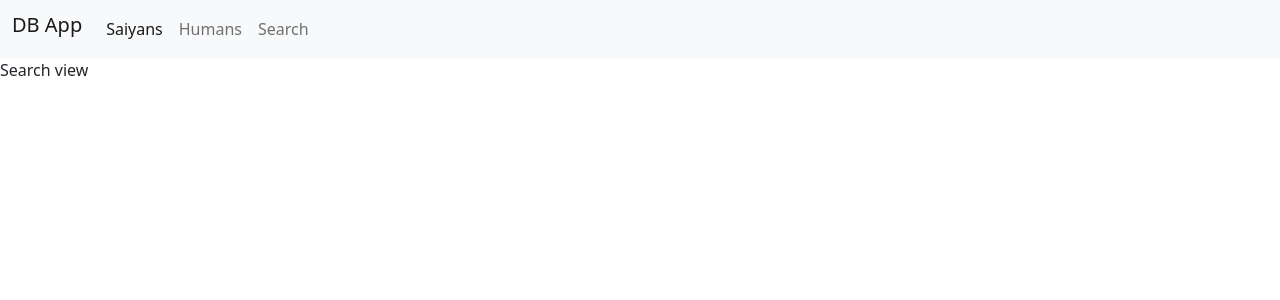
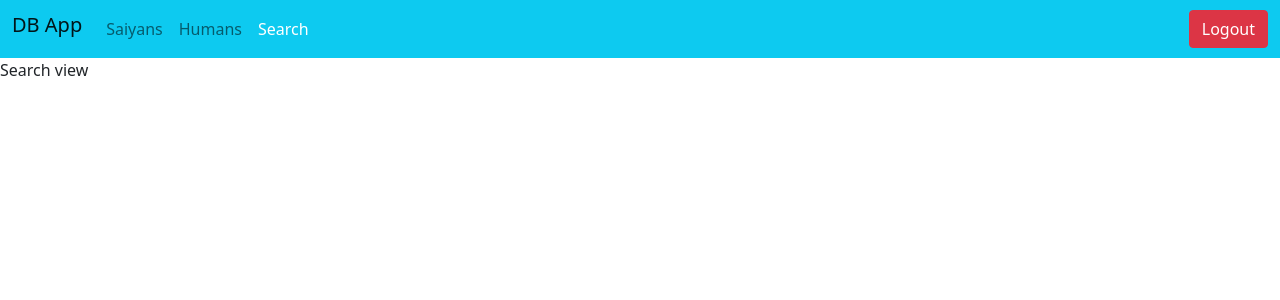
Before and after one commit to EdwardR0507/Dragon-ball-pwa, a React (Create React App) app: page /search in a window 1280 px wide. Shown: the top 300 px of the page. Built offline with nearby package versions, Linux system fonts and the light colour scheme.

Commit message:
feat: routes

```diff
--- a/src/components/NavBar.jsx
+++ b/src/components/NavBar.jsx
@@ -1,8 +1,14 @@
 import React from "react";
+import { NavLink, useHistory } from "react-router-dom";
+const NavBar = () => {
+  const history = useHistory();
 
-const NavBar = () => {
+  const handleLogout = () => {
+    history.replace("/");
+  };
+
   return (
-    <nav className="navbar navbar-expand-lg navbar-light bg-light">
+    <nav className="navbar navbar-expand-lg navbar-light bg-info">
       <div className="container-fluid">
         <h2 className="navbar-brand" href="#">
           DB App
@@ -19,23 +25,43 @@ const NavBar = () => {
           <span className="navbar-toggler-icon" />
         </button>
         <div className="collapse navbar-collapse" id="navbarNav">
-          <ul className="navbar-nav">
+          <ul className="navbar-nav me-auto mb-2 mb-lg-0">
             <li className="nav-item">
-              <a className="nav-link active" aria-current="page" href="#">
+              <NavLink
+                activeClassName="active text-white"
+                className="nav-link"
+                aria-current="page"
+                to="/saiyan"
+              >
                 Saiyans
-              </a>
+              </NavLink>
             </li>
             <li className="nav-item">
-              <a className="nav-link" href="#">
+              <NavLink
+                activeClassName="active text-white"
+                className="nav-link"
+                aria-current="page"
+                to="/human"
+              >
                 Humans
-              </a>
+              </NavLink>
             </li>
             <li className="nav-item">
-              <a className="nav-link" href="#">
+              <NavLink
+                activeClassName="active text-white"
+                className="nav-link"
+                aria-current="page"
+                to="/search"
+              >
                 Search
-              </a>
+              </NavLink>
             </li>
           </ul>
+          <div className="d-flex">
+            <button className="btn btn-danger" onClick={handleLogout}>
+              Logout
+            </button>
+          </div>
         </div>
       </div>
     </nav>
--- a/src/pages/Home.js
+++ b/src/pages/Home.js
@@ -1,10 +1,14 @@
 import React from "react";
-
-const Home = () => {
+const Home = ({ history }) => {
+  const handleClick = () => {
+    history.push("/saiyan");
+  };
   return (
     <div className="container mt-5 text-center d-flex flex-column justify-content-center">
       <img src="/assets/animate.gif" alt="animation" />
-      <button className=" my-5 btn btn-primary">Start</button>
+      <button onClick={handleClick} className=" my-5 btn btn-primary">
+        Start
+      </button>
     </div>
   );
 };
```
